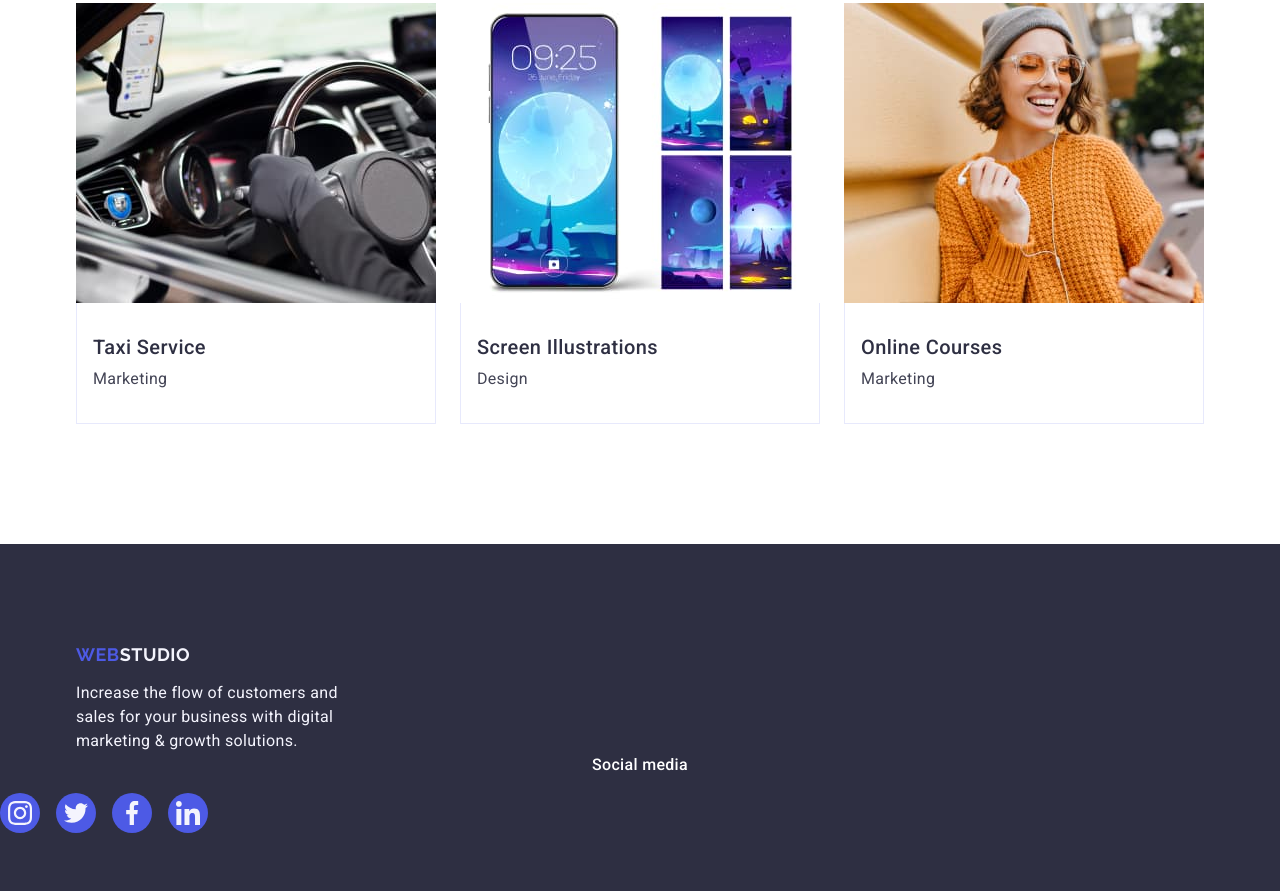
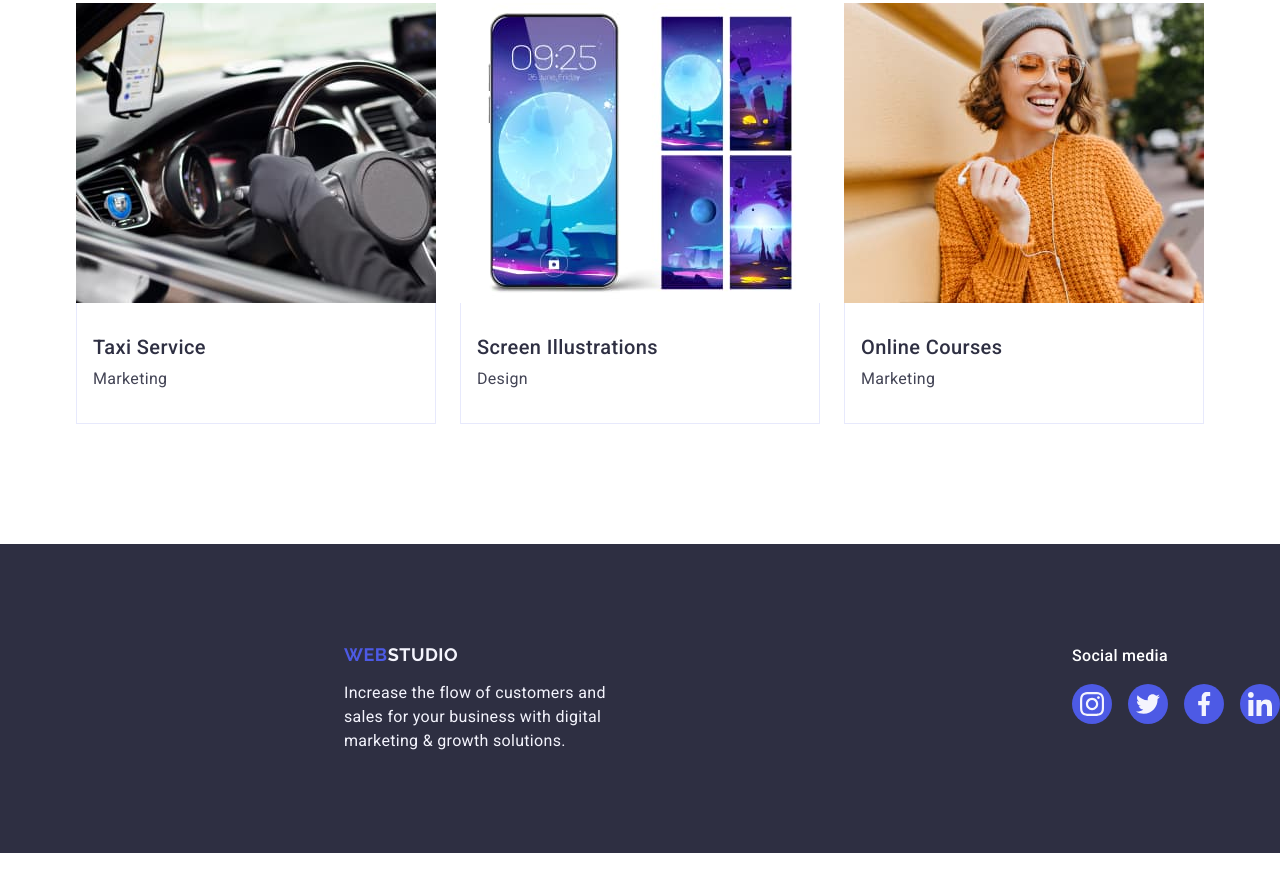
Before and after one commit to AnnaLvchnk/goit-markup-hw-04, a plain HTML site: page index.html in a window 1280 px wide. Shown: the part 2631-3522 px from the top of the page. After the commit the page ends 3484 px from the top, so only its background shows below. Drawn offline with nearby package versions, Linux system fonts and the light colour scheme.

Commit message:
Create section footer in styles.css

```diff
--- a/css/styles.css
+++ b/css/styles.css
@@ -130,8 +130,7 @@ img {
 /* Hero section */
 .hero-section {
     padding: 188px 0;
-    background-image: linear-gradient(rgba(46, 47, 66, 0.7),  rgba(46, 47, 66, 0.7)),
-    url(../images/hero-image/people-office\ 1.jpg);
+    background-image: linear-gradient(rgba(46, 47, 66, 0.7), rgba(46, 47, 66, 0.7)), url(../images/hero-image/people-office\ 1.jpg);
     background-repeat: no-repeat;
     background-position: center;
     background-size: cover;
@@ -380,13 +379,12 @@ img {
 .footer {
     background-color: #2E2F42;
     padding: 100px 0;
-}
-.footer-container {
     display: flex;
     align-items: baseline;
 }
+
 .logo-text-footer {
-    margin-right: 120px
+    margin-right: 120px;
 }
 .footer-text {
     color: #F4F4FD;
@@ -411,9 +409,6 @@ img {
     color: #f4f4fd;
 }
 .text-icon {
-    display: flex;
-    align-items: center;
-    justify-content: center;
     color: #FFFFFF;
     font-size: 16px;
     font-weight: 500;
--- a/index.html
+++ b/index.html
@@ -315,11 +315,9 @@
     </main>
     <footer class="footer">
         <div class="container">
-            <div class="footer-container">
             <div class="logo-text-footer">
         <a class="logo-footer" href="./index.html">Web<span class="footer-accent">Studio</span></a>
         <p class="footer-text">Increase the flow of customers and sales for your business with digital marketing & growth solutions.</p>
-            </div>
             </div>
         </div>
         <div class="footer-icon-hero">
```
